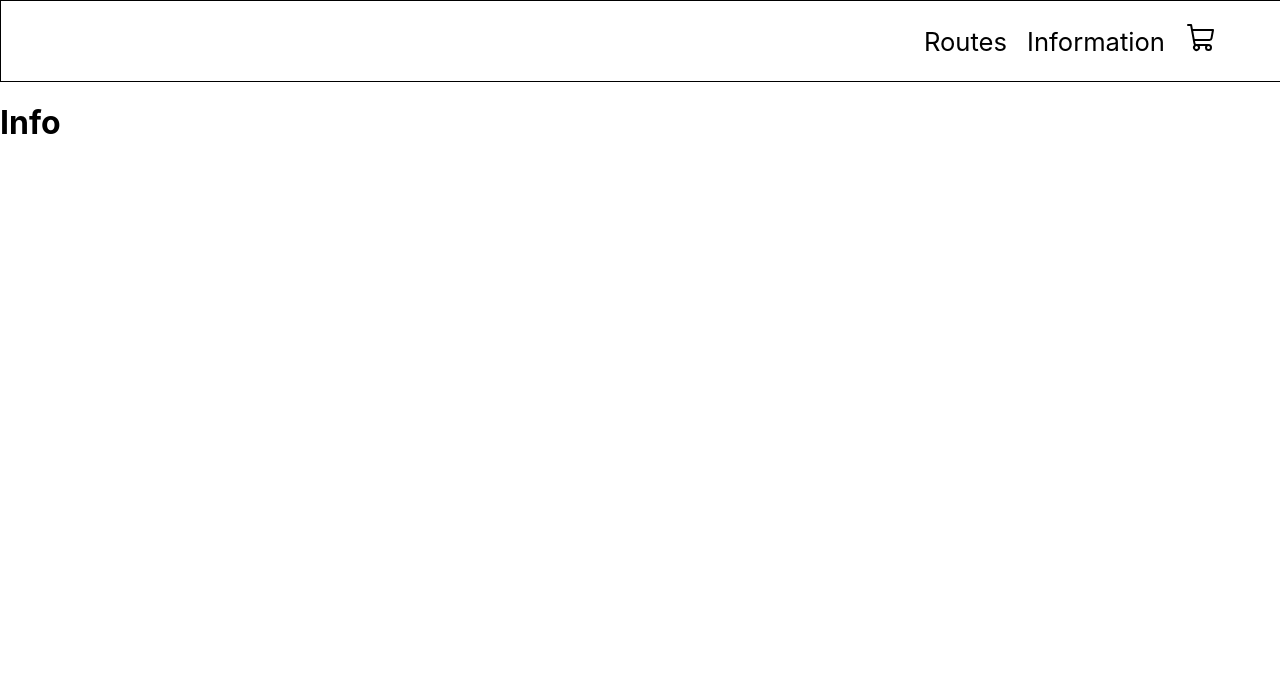
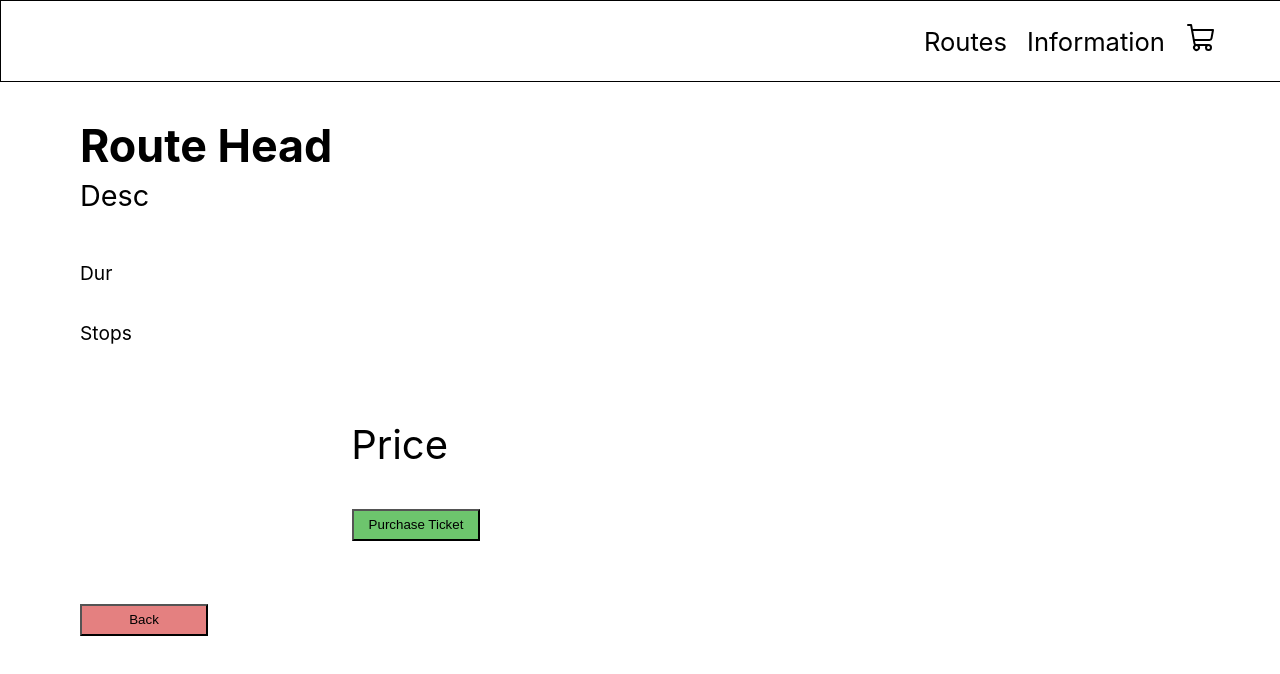
Before and after one commit to KeenanKistoo/2438840_KeenanKistoo_Assignment1_RoutePlanner, a React (Create React App) app in the folder coding-challenge2/: page /info in a window 1280 px wide. Shown: the top 674 px of the page. Built offline with nearby package versions, Linux system fonts and the light colour scheme.

Commit message:
Save
Testing a potential change, pushing before any changes

```diff
--- /dev/null
+++ b/coding-challenge2/src/Pages/Info/Info.css
@@ -0,0 +1,45 @@
+article.info-sect{
+    margin-left: 5rem;
+    font-size: 1.2rem;
+}
+.route-head{
+    font-size: 2.8rem;
+}
+
+.desc{
+    margin-top: -2rem;
+    font-size: 1.8rem;
+}
+
+.duration{
+    margin-top: 3rem;
+
+}
+
+.stops{
+    padding-top: 1rem;
+}
+
+.price-info{
+    padding-top: 1rem;
+    font-size: 2.5rem;
+    float: right;
+    margin-right: 52rem;
+}
+
+.pur-btn{
+    background-color: rgb(109, 197, 109);
+    float: right;
+    margin-right: 50rem;
+    height: 2rem;
+    width: 8rem;
+
+}
+
+.back-btn{
+    background-color: rgb(228, 128, 128);
+    margin-top: 15rem;
+    margin-left: 5rem;
+    height: 2rem;
+    width: 8rem;
+}
--- /dev/null
+++ b/coding-challenge2/src/Pages/Info/Info.jsx
@@ -0,0 +1,22 @@
+import React from "react";
+import './Info.css'
+
+function Info(props){
+    return(
+        <>
+        <article className="info-sect">
+            <h2 className="route-head">Route Head</h2>
+            <p className="desc">Desc</p>
+            <p className="duration">Dur</p>
+            <p className="stops">Stops</p>
+            <p className="price-info">Price</p>
+        </article>
+        <section className="purchase-sect">
+            <button className="pur-btn">Purchase Ticket</button>
+            <button className="back-btn">Back</button>
+        </section>
+        </>
+    );
+}
+
+export default Info;
--- a/coding-challenge2/src/Pages/Info/RouteInfo.jsx
+++ b/coding-challenge2/src/Pages/Info/RouteInfo.jsx
@@ -1,9 +1,10 @@
 import React from "react";
+import Info from './Info'
 
 function RouteInfo(){
     return(
         <>
-            <h1>Info</h1>
+            <Info/>
         </>
     );
 }
```
